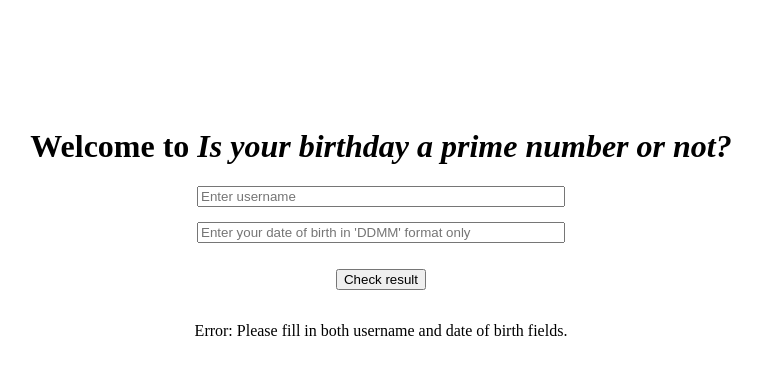
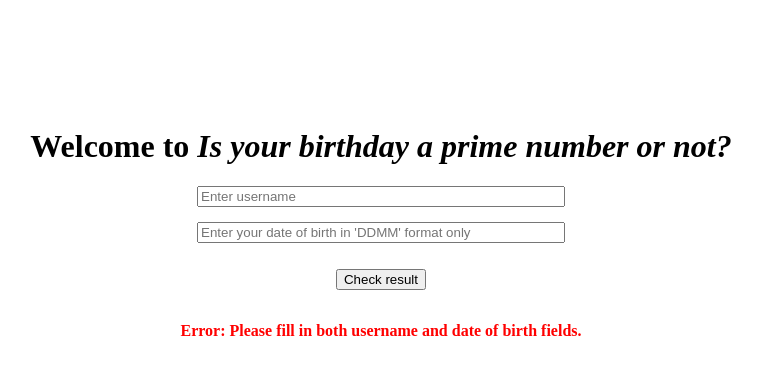
Before and after one commit to nxvneet/birthday-prime, a plain HTML site: page index.html in a window 1280 px wide. Both pictures are taken after a click on the button "Check result". Shown: the whole page, without its empty margins (259-1021 px from the left). Drawn offline with Linux system fonts and the light colour scheme.

Commit message:
error message style

```diff
--- a/style.css
+++ b/style.css
@@ -54,6 +54,11 @@ input {
     text-align: center;
 }
 
+.error-txt {
+    color: red;
+    font-weight: bold;
+}
+
 @media only screen and (max-width: 600px) {
     body {
         margin: 15rem auto auto;
```
